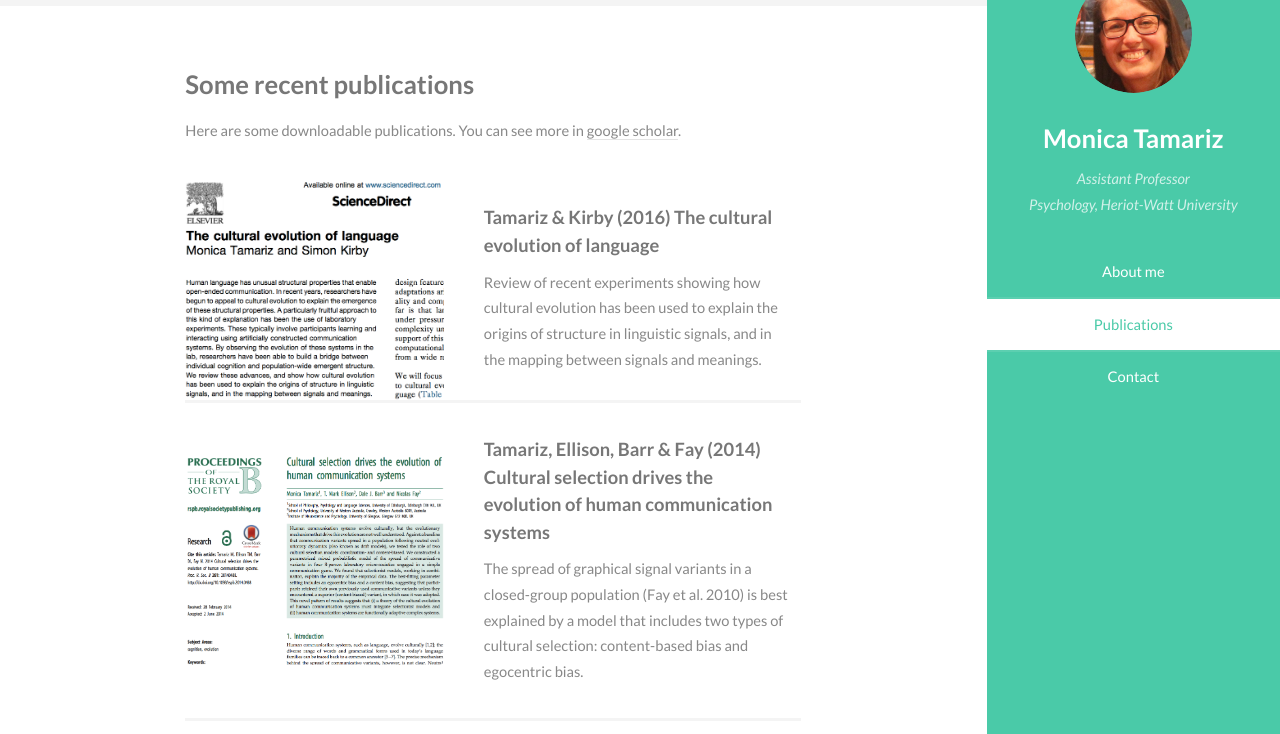
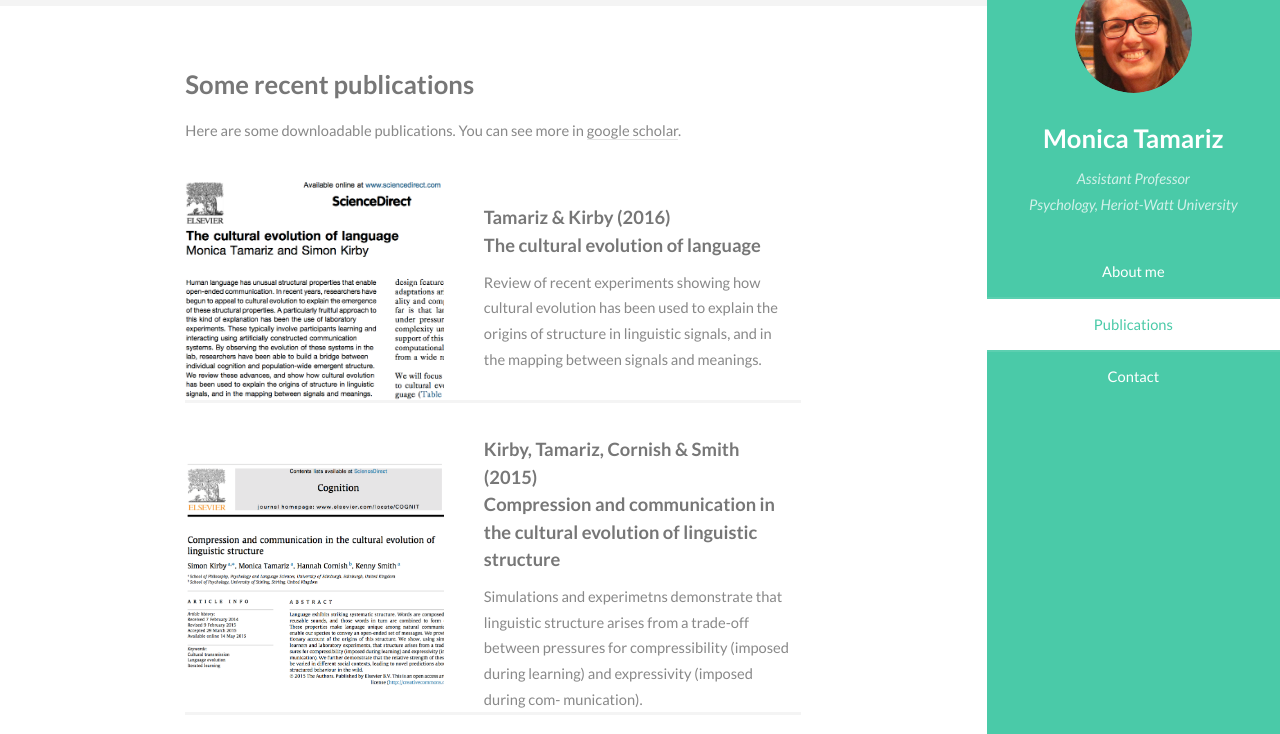
Before and after one commit to mtamariz/mtamariz.github.io, a Jekyll site: the page index.html, which Jekyll copies as it is, in a window 1280 px wide and 1400 px high, scrolled down 752 px, cut to the strip 54-788 px from the top of the window. Built offline with Jekyll 4.4.1, drawn with Linux system fonts in a browser that asks for light colours; some of the changed text lies outside the part shown.

Commit message:
Update index.html

```diff
--- a/index.html
+++ b/index.html
@@ -83,13 +83,20 @@
 										<article>
 											<a href="http://ac.els-cdn.com/S2352250X15002225/1-s2.0-S2352250X15002225-main.pdf?_tid=a3140758-5993-11e6-86b8-00000aacb362&acdnat=1470240311_8ed01b42bb60a0849863ca06111d4b0a" class="image"><img src="images/TamarizKirby2016.png" alt="" /></a>
 											<div class="inner">
-												<h4>Tamariz & Kirby (2016) The cultural evolution of language</h4>
+												<h4>Tamariz & Kirby (2016)<br />The cultural evolution of language</h4>
 												<p>Review of recent experiments showing how cultural evolution has been used to explain the origins of structure in linguistic signals, and in the mapping between signals and meanings.</p>
+											</div>
+										<article>
+										<article>
+											<a href="http://dspace.stir.ac.uk/bitstream/1893/22564/1/Kirby%20et%20al_Cognition_2015.pdf" class="image"><img src="images/Kirby_etal2015.png" alt="" /></a>
+											<div class="inner">
+												<h4>Kirby, Tamariz, Cornish & Smith (2015)<br />Compression and communication in the cultural evolution of linguistic structure</h4>
+												<p>Simulations and experimetns demonstrate that linguistic structure arises from a trade-off between pressures for compressibility (imposed during learning) and expressivity (imposed during com- munication).</p>
 											</div>
 										<article>
 											<a href="http://rspb.royalsocietypublishing.org/content/royprsb/281/1788/20140488.full.pdf" class="image"><img src="images/Tamarizetal2014.png" alt="" /></a>
 											<div class="inner">
-												<h4><a href="http://rspb.royalsocietypublishing.org/content/royprsb/281/1788/20140488.full.pdf">Tamariz, Ellison, Barr & Fay (2014) Cultural selection drives the evolution of human communication systems</a></h4>
+												<h4><a href="http://rspb.royalsocietypublishing.org/content/royprsb/281/1788/20140488.full.pdf">Tamariz, Ellison, Barr & Fay (2014)<br />Cultural selection drives the evolution of human communication systems</a></h4>
 												<p>The spread of graphical signal variants in a closed-group population (Fay et al. 2010) is best explained by a model that includes two types of cultural selection: content-based bias and egocentric bias.</p>
 											</div>
 										</article>
```
